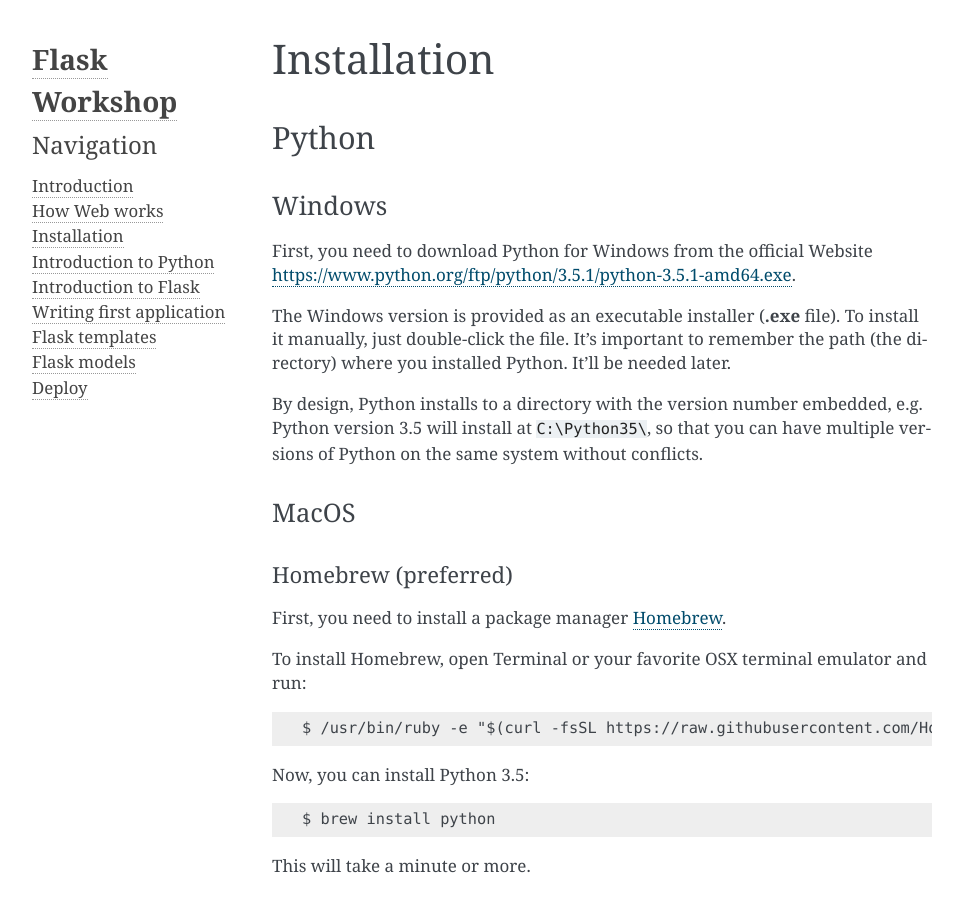
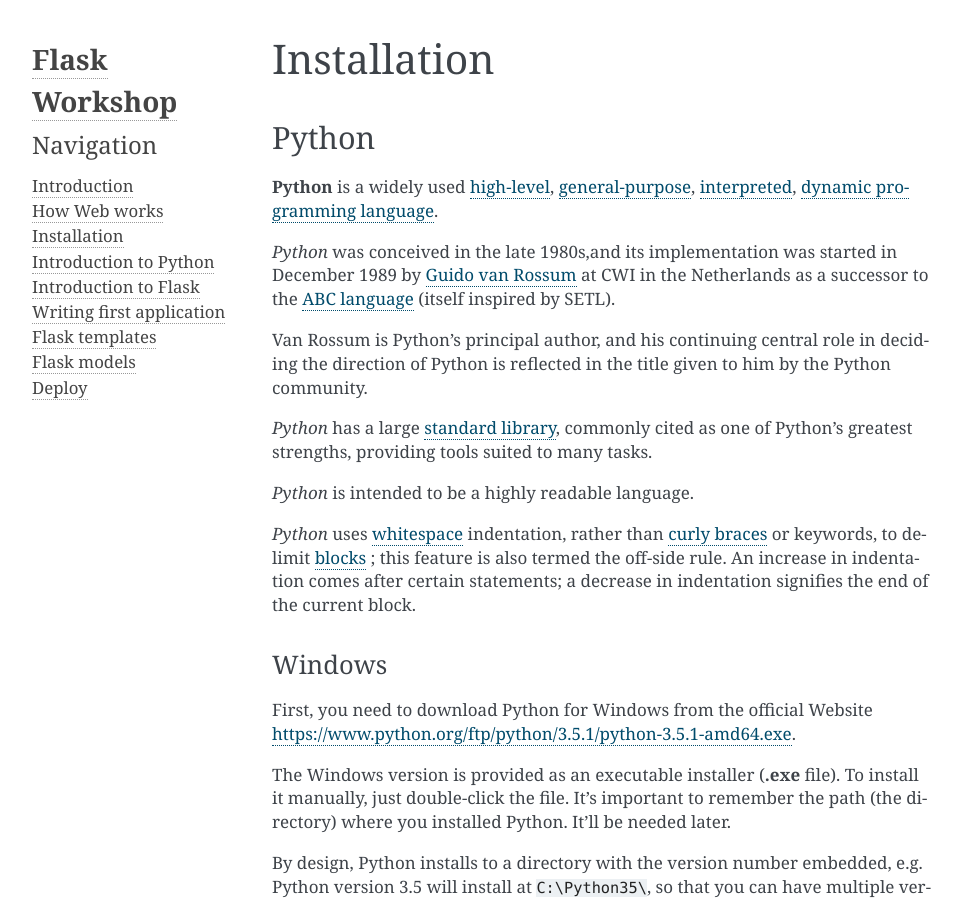
Before and after one commit to cutwater/FlaskWorkshop, a Sphinx documentation site: the page built from docs/installation.rst, in a window 1280 px wide and 900 px high. Shown: the whole window, without its empty margins (148-1111 px from the left). Built offline with Sphinx 7.4.7, drawn with Linux system fonts in a browser that asks for light colours; some of the changed text lies outside the part shown.

Commit message:
Add description about Python

```diff
--- a/docs/installation.rst
+++ b/docs/installation.rst
@@ -4,6 +4,31 @@
 
 Python
 ======
+
+**Python** is a widely used `high-level <https://en.wikipedia.org/wiki/High-level_programming_language>`_,
+`general-purpose <https://en.wikipedia.org/wiki/General-purpose_programming_language>`_,
+`interpreted <https://en.wikipedia.org/wiki/Interpreter_%28computing%29>`_,
+`dynamic programming language <https://en.wikipedia.org/wiki/Dynamic_programming_language>`_.
+
+*Python* was conceived in the late 1980s,and its implementation was started in
+December 1989 by `Guido van Rossum <https://en.wikipedia.org/wiki/Guido_van_Rossum>`_
+at CWI in the Netherlands as a successor to the `ABC language <https://en.wikipedia.org/wiki/ABC_%28programming_language%29>`_
+(itself inspired by SETL).
+
+Van Rossum is Python's principal author, and his continuing central role in deciding
+the direction of Python is reflected in the title given to him by the Python community.
+
+*Python* has a large `standard library <https://en.wikipedia.org/wiki/Standard_library>`_,
+commonly cited as one of Python's greatest strengths, providing tools suited to many tasks.
+
+*Python* is intended to be a highly readable language.
+
+*Python* uses `whitespace <https://en.wikipedia.org/wiki/Whitespace_character>`_
+indentation, rather than `curly braces <https://en.wikipedia.org/wiki/Curly_bracket_programming_language>`_
+or keywords, to delimit `blocks <https://en.wikipedia.org/wiki/Block_%28programming%29>`_ ;
+this feature is also termed the off-side rule. An increase in indentation comes
+after certain statements; a decrease in indentation signifies the end of the current block.
+
 
 Windows
 -------
```
Also changed, not shown: other parts of docs/installation.rst (+4 -5 lines).
